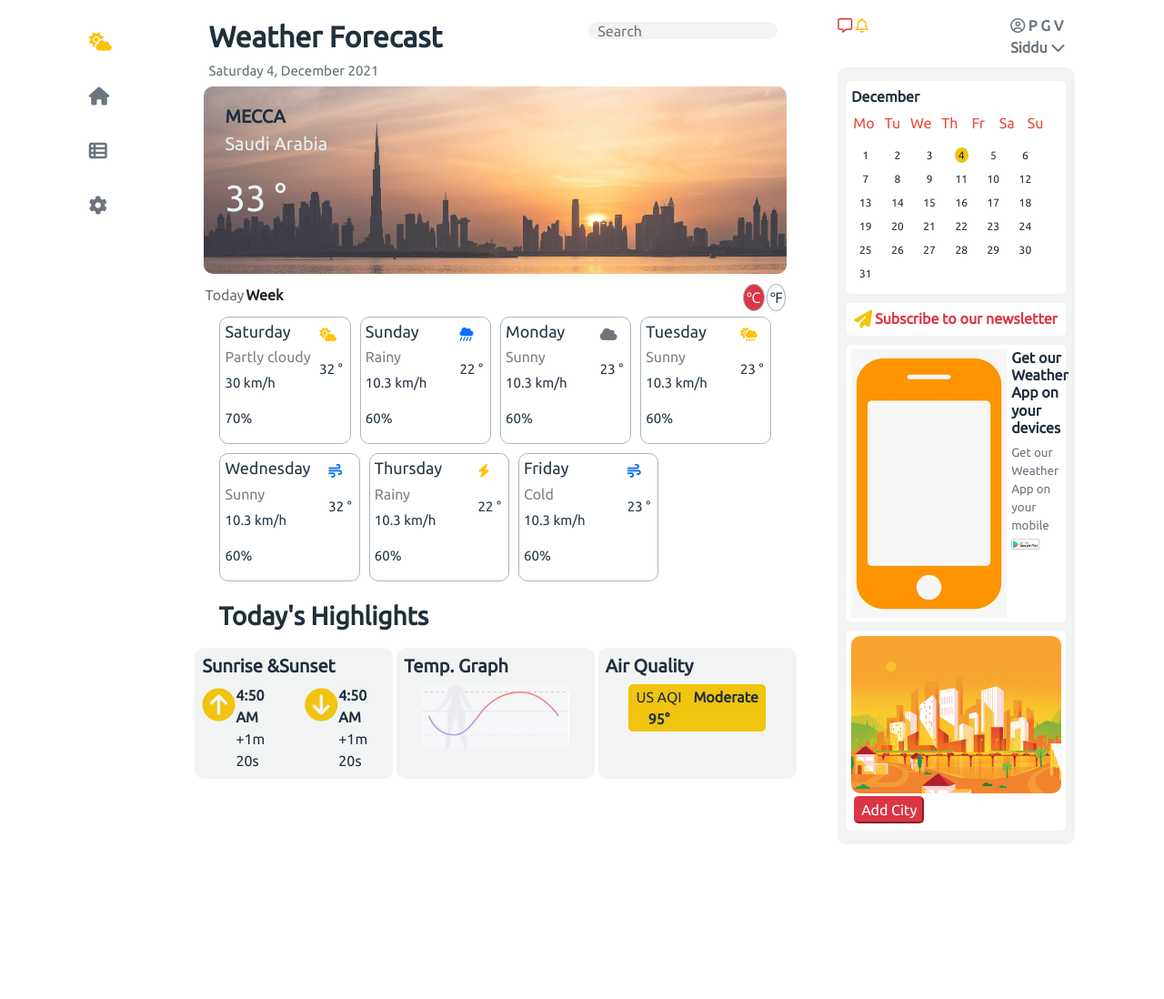
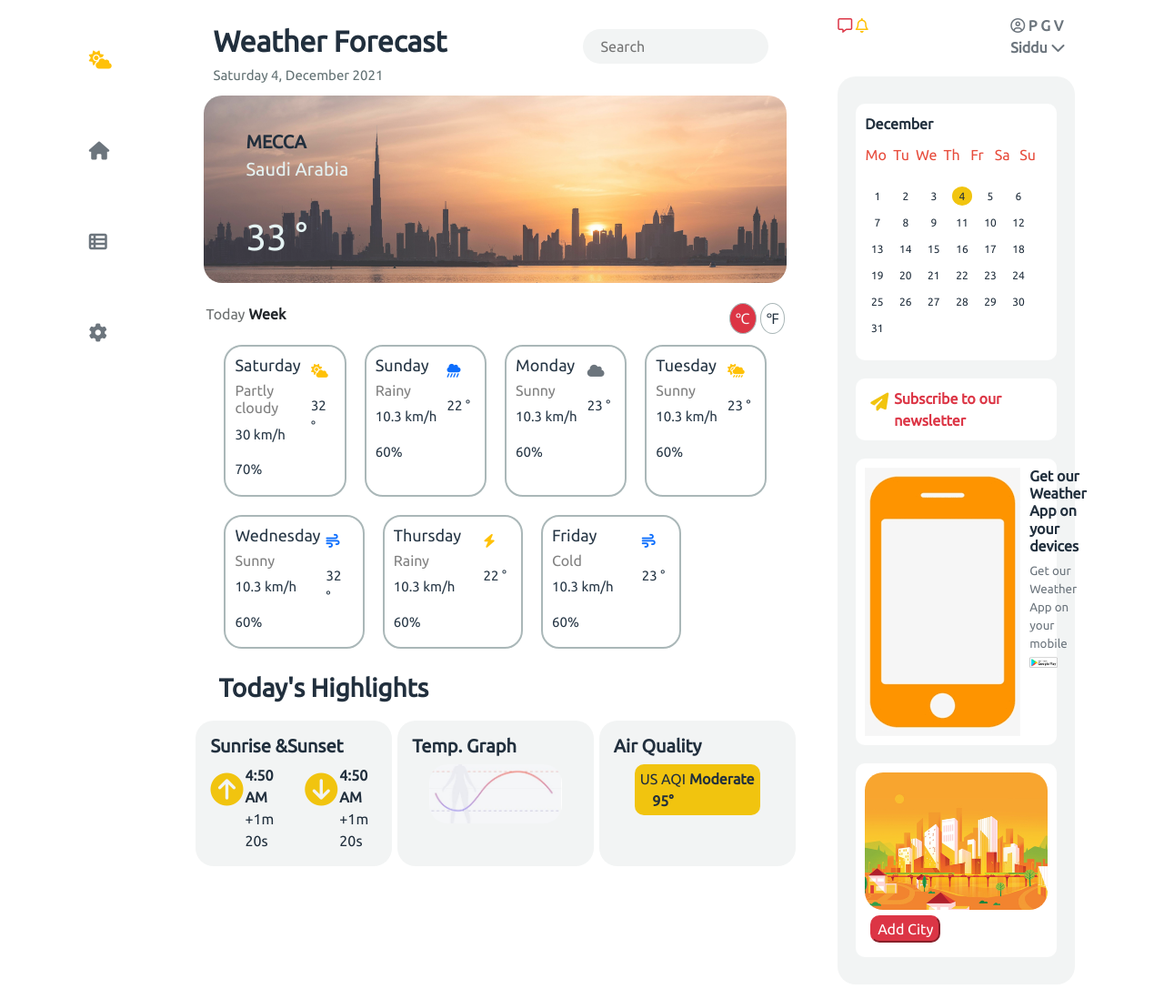
Before and after one commit to PGV-SIDDU/weather, a plain HTML site: page index.html in a window 1280 px wide. Shown: the whole page at 91% size. Before the commit the page ends 944 px from the top, so only its background shows below. Drawn offline with nearby package versions, Linux system fonts and the light colour scheme.

Commit message:
Update style.css

```diff
--- a/style.css
+++ b/style.css
@@ -11,7 +11,7 @@ body{
 }
 
 .navright>i{
-    margin: 20px 0;
+    margin: 40px 0;
 }
 
 .navright>i:hover{
@@ -21,7 +21,7 @@ body{
 .heading{
     display: flex;
     flex-direction: row;
-    margin: 5px;
+    margin: 10px;
     justify-content: space-between;
 }
 
@@ -31,13 +31,13 @@ body{
 }
 
 input{
-    border-radius: 15px;
+    border-radius: 30px;
     background-color:   #f2f4f4  ;
     width: 33%;
     border: none;
-    margin: 3px 5px;
-    height: 19px  ;
-    padding: 3px 10px;
+    margin: 6px 10px;
+    height: 38px  ;
+    padding: 6px 20px;
 }
 
 .bg{
@@ -47,14 +47,14 @@ input{
 .cityscape{
     opacity: 0.8;
     width: 100%;
-    border-radius: 10px;
+    border-radius: 20px;
 
 }
 
 .loc{
     position: absolute;
-    left: 23px;
-    top: 18px;
+    left: 46px;
+    top: 36px;
     font-size: 20px;
 }
 
@@ -65,7 +65,7 @@ input{
 .today-temp{
     color: #e5f3f3;
     font-size: 40px;
-    margin-top: 15px;
+    margin-top: 30px;
 }
 
 .sub-head, .sub-head-left, .sub-head-right{
@@ -75,28 +75,28 @@ input{
 }
 
 .sub-head-left > div{
-    margin: 1px;
+    margin: 2px;
     color: #6b6f6f;
 }
 .sub-head-right > div{
-    margin: 1px;
+    margin: 2px;
     border-radius: 50%;
     border: 1px solid #aab7b8;
-    padding: 2px 3px;
+    padding: 4px 6px;
 }
 
 .sub-head{
     justify-content: space-between;
-    margin-top : 10px;
+    margin-top : 20px;
 }
 
 .day-box{
     font-size: 15px;
     color: #273746 ;
-    border: 1px solid  #aab7b8 ;
-    border-radius: 10px;
-    margin: 5px;
-    padding: 5px;
+    border: 2px solid  #aab7b8 ;
+    border-radius: 20px;
+    margin: 10px;
+    padding: 10px;
     display: flex;
     flex-direction: row;
     justify-content: space-between;
@@ -113,7 +113,7 @@ input{
 }
 
 .day-box-right{
-    margin: 3px;
+    margin: 6px;
 }
 
 .ss{
@@ -124,7 +124,7 @@ input{
 .ss>i{
     font-size: 36px;
     color:  #f1c40f ;
-    margin: 5px 1px 0 0;
+    margin: 10px 2px 0 0;
 }
 
 .ss-time >p{
@@ -135,18 +135,18 @@ input{
 
 .temp-graph{
     width: 80%;
-    border-radius: 10px;
-    margin-bottom: 5px;
+    border-radius: 20px;
+    margin-bottom: 10px;
     display: block;
     margin-left: auto;
     margin-right: auto;
 }
 
 .highlights-box{
-    border-radius: 10px;
+    border-radius: 20px;
     background-color:    #f2f4f4    ;
-    margin: 2px 2px 0 2px;
-    padding: 8px;
+    margin: 3px 3px 0 3px;
+    padding: 16px;
 }
 
 .air-quality{
@@ -155,30 +155,30 @@ input{
     flex-direction: row;
     justify-content: space-around;
     width: 75%;
-    padding: 2px;
-    border-radius: 5px;
+    padding: 4px;
+    border-radius: 10px;
     margin-left: auto;
     margin-right: auto;
 }
 
 .calen{
     background-color: #f2f4f4;
-    border-radius: 10px;
+    border-radius: 20px;
     display: flex;
     flex-direction: column;
-    padding: 10px;
+    padding: 20px;
 }
 
 .rightbox{
-    border-radius: 5px;
-    padding: 5px;
-    margin: 5px 0;
+    border-radius: 10px;
+    padding: 10px;
+    margin: 10px 0;
     background-color: #ffffff;
 }
 
 .weekdays {
     margin: 0;
-    padding: 5px 0;
+    padding: 10px 0;
 }
 
 .weekdays li {
@@ -189,7 +189,7 @@ input{
 }
 
 .days {
-    padding: 5px 0;
+    padding: 10px 0;
     margin: 0;
 }
 
@@ -198,15 +198,15 @@ input{
     display: inline-block;
     width: 13.6%;
     text-align: center;
-    margin-bottom: 3px;
+    margin-bottom: 6px;
     font-size:12px;
 }
 
 .days li .active {
-    padding: 3px;
+    padding: 6px;
     background: #f1c40f;
     border-radius: 50%;
-    padding: 2px 4px;
+    padding: 4px 8px;
   }
 
 .sub{
@@ -215,7 +215,7 @@ input{
 }
 
 .fa-paper-plane{
-    margin: 3px;
+    margin: 6px;
     font-size: 20px;
     color:  #f1c40f ;
 }
@@ -228,7 +228,7 @@ input{
 
 .phone-logo{
     width: 100%;
-    margin-right: 5px;
+    margin-right: 10px;
 }
 
 .play-logo{
@@ -236,17 +236,17 @@ input{
 }
 
 .addcity{
-    border-radius: 10px;
+    border-radius: 20px;
     width: 100%;
 }
 
 .btn-danger{
-    border-radius: 5px;
-    margin: 3px;
+    border-radius: 10px;
+    margin: 6px;
 
 }
 
 .notif{
-    margin-bottom: 10px;
+    margin-bottom: 20px;
     font-size: 16px;
 }
```
